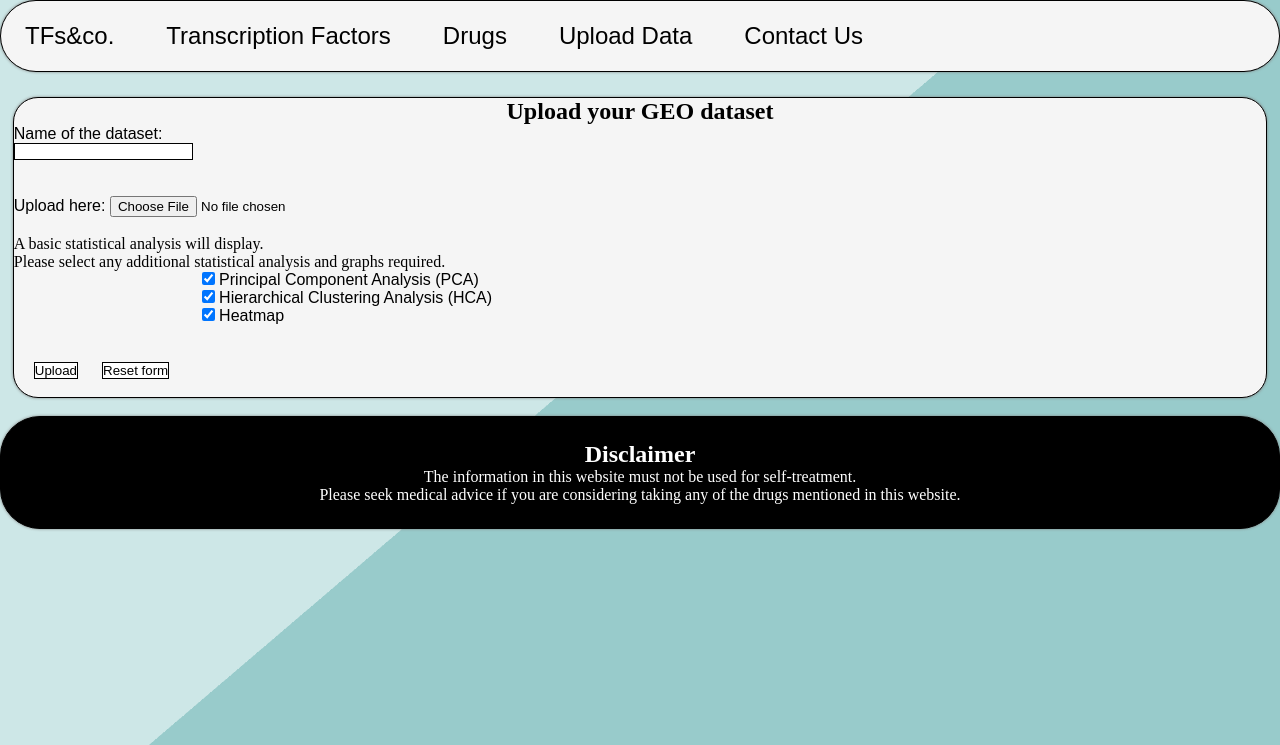
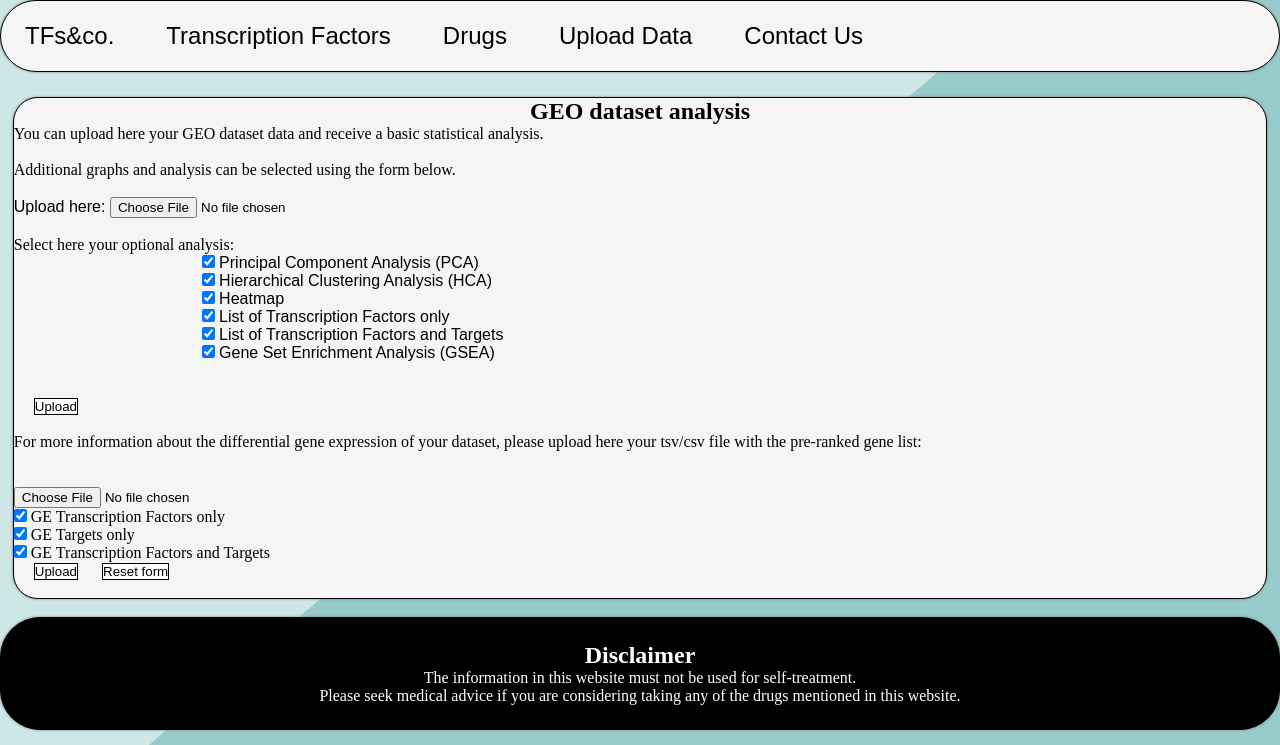
Before and after one commit to aelezi01/cleanTFsite, a Flask app: page /upload_data/ in a window 1280 px wide. Shown: the part 55-800 px from the top of the page. Run offline with Flask 2, Linux system fonts and the light colour scheme.

Commit message:
ae 2:02 24/02

```diff
--- a/app.py
+++ b/app.py
@@ -3,7 +3,6 @@ import sqlite3 as sql
 import functions_for_samar
 import graphsFunctions
 from sqltools import TFsearch_functionalities, drug_search_functionalities
-from werkzeug import secure_filename
 
 # create a flask application object
 app_obj = Flask(__name__)
@@ -139,7 +138,7 @@ def drugs(drug_name):
 # upload data pages
 
 ## this function checks if file is in allowed format
-def allowed_file(filename):
+def allowed_GEOfile(filename):
     """ returns True if file extension = gds or soft """
     return '.' in filename and filename.rsplit('.', 1)[1].lower() in ["gds","soft"]
 
@@ -149,13 +148,13 @@ def upload_data():
     if request.method == 'POST':
 
         # this takes the file input and saves it
-        new_file = request.files['file']
-        new_file.save(secure_filename(new_file.filename))
+        new_file = request.files['fileGEO']
+        new_file.save(new_file.filename)
 
-        if new_file is allowed_file == True:
+        if new_file is allowed_GEOfile == True:
             return redirect(url_for('stat_analysis', newdata = new_file))
         else:
-            flash('The file uploaded is not compatible with our analysis tools.' + '\t' + 'Please upload a gds, soft, tsv or csv file instead.')
+            flash('The file uploaded is not compatible with our analysis tools.' + '\t' + 'Please upload a gds or soft file instead.')
             return render_template('upload_data.html')
     else:
         return render_template('upload_data.html')
@@ -163,7 +162,7 @@ def upload_data():
 ## this page allows the user to access statistical analysis of their dataset
 @app_obj.route('/upload_data/<newdata>/')
 def stat_analysis(newdata):
-    new_file = request.form['file']
+    new_file = request.files['fileGEO']
 
     PCAgraph = request.form['PCA']
     HCAgraph = request.form.ge
--- a/templates/upload_data.html
+++ b/templates/upload_data.html
@@ -4,7 +4,7 @@
 
 <div class="contentMargin">
     <div style="text-align: center;">
-        <h2 style="color: black;">Upload your GEO dataset</h2>
+        <h2 style="color: black;">GEO dataset analysis</h2>
     </div>
 
     <div>
@@ -20,25 +20,24 @@
 
 
     <form action="#" method='post' enctype="multipart/form-data">
-        <!--the user can upload their data file here-->
         <div>
-            <section class="fontBody">
-                <div>
-                <label for="file_name">Name of the dataset:</label><br>
-                <input type="text" id="file_name" name="file_name" style="border: 1px solid black;"><br>
-                </div><br>
-                <div>
+            <div>
+                <p>You can upload here your GEO dataset data and receive a basic statistical analysis.</p>
                 <br>
-                <label for="file" >Upload here:</label>
-                <input type="file" id="file" name="file" value="Select file" style="background-color: whitesmoke; color: black;" required><br>
-                </div>
-            </section>
+                <p>Additional graphs and analysis can be selected using the form below.</p>
+            </div>
+            <!--the user can upload their GDS/soft data file here-->
+            <div class="fontBody">
+                <br>
+                <label for="fileGEO" >Upload here:</label>
+                <input type="file" id="fileGEO" name="fileGEO" value="Select file" style="background-color: whitesmoke; color: black;" required>
+                <br>
+            </div>
 
-            <!--Here the user can select the graphs and data analysis they need-->
+            <!--Here the user can select the additional graphs and data analysis they need from the GEO dataset-->
             <div>
                 <br>
-                <p>A basic statistical analysis will display. <br>
-                    Please select any additional statistical analysis and graphs required.</p>
+                <p>Select here your optional analysis:</p>
             </div>
 
             <div style="margin-left: 15%;" class="fontBody">
@@ -54,10 +53,53 @@
                     <input type="checkbox" id="HM" value="graph" name="heatmap" checked>
                     <label for="HM">Heatmap</label>
                 </div>
+                <div>
+                    <input type="checkbox" id="TFO" value="graph" name="TFO" checked>
+                    <label for="TFO">List of Transcription Factors only</label>
+                </div>
+                <div>
+                    <input type="checkbox" id="TFT" value="graph" name="TFT" checked>
+                    <label for="TFT">List of Transcription Factors and Targets</label>
+                </div>
+                <div>
+                    <input type="checkbox" id="GSEA" value="graph" name="GSEA" checked>
+                    <label for="GSEA">Gene Set Enrichment Analysis (GSEA)</label>
+                </div>
                 <br><br>
             </div>
                 <input value="Upload" type="submit" style="margin-left: 20px; color: black; background-color: white; border: 1px solid black;">
-                <input type="reset" value="Reset form" style="margin-left: 20px; color: black; background-color: white; border: 1px solid black;">
+            <br><br>
+        </div>
+
+
+        <div>
+            <div>
+                <p>For more information about the differential gene expression of your dataset, please upload here your tsv/csv file with the pre-ranked gene list:</p>
+                <br>
+            </div>
+
+            <!--the user can upload their tsv/csv data file here-->
+            <div>
+                <br>
+                <input type="file" id="fileTSV" name="fileTSV" value="Select file" style="background-color: whitesmoke; color: black;">
+                <br>
+            </div>
+
+            <div>
+                <input type="checkbox" id="GEtf" value="graph" name="GEtf" checked>
+                <label for="GEtf">GE Transcription Factors only</label>
+            </div>
+            <div>
+                <input type="checkbox" id="GEtargets" value="graph" name="GEtargets" checked>
+                <label for="GEtargets">GE Targets only</label>
+            </div>
+            <div>
+                <input type="checkbox" id="GETFT" value="graph" name="GETFT" checked>
+                <label for="GETFT">GE Transcription Factors and Targets</label>
+            </div>
+
+            <input value="Upload" type="submit" style="margin-left: 20px; color: black; background-color: white; border: 1px solid black;">
+            <input type="reset" value="Reset form" style="margin-left: 20px; color: black; background-color: white; border: 1px solid black;">
             <br><br>
         </div>
     </form>
```
Also changed, not shown: templates/TF_search.html (+6 -2 lines), templates/drugs_search.html (+6 -2 lines).
